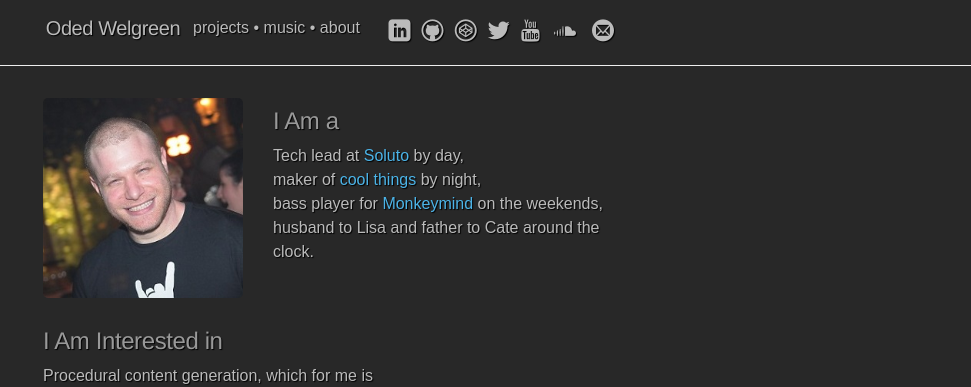
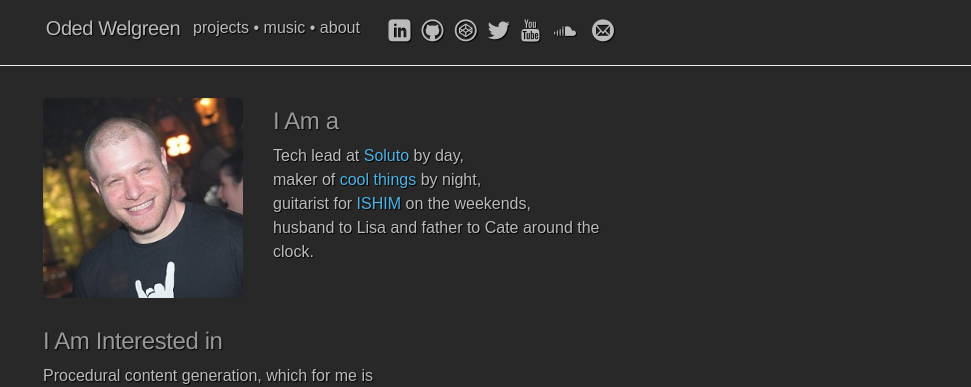
Before and after one commit to odedw/odedw.github.io, a Jekyll site: the page built from index.html, in a window 1280 px wide. Shown: the top 387 px of the page, without its empty margins (309-1280 px from the left). Built offline with Jekyll 4.4.1, drawn with Linux system fonts in a browser that asks for light colours; nearby versions of some CDN libraries; Markdown is read by kramdown in place of the engine named in the settings; the list of posts is cut into pages by our own code; comment, search, counter and statistics services are not loaded.

Commit message:
Update index.html

```diff
--- a/index.html
+++ b/index.html
@@ -10,7 +10,7 @@ title: About
             <span>
                 Tech lead at <a href="https://www.soluto.com" target="_blank">Soluto</a> by day,<br/>
                 maker of <a href="/projects">cool things</a> by night,<br/>
-                bass player for <a href="http://monkeymindmusic.bandcamp.com/album/tal-kenig-ep" target="_blank">Monkeymind</a> on the weekends,<br/>
+                guitarist for <a href="https://www.facebook.com/pages/ISHIM/1425806957715494" target="_blank">ISHIM</a> on the weekends,<br/>
                 husband to Lisa and father to Cate around the clock.<br/>
             </span>
         </div>
```
